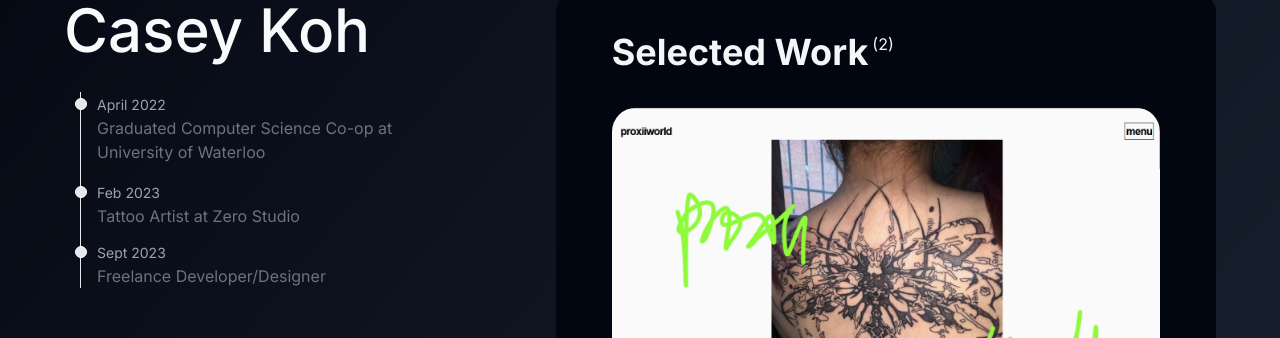
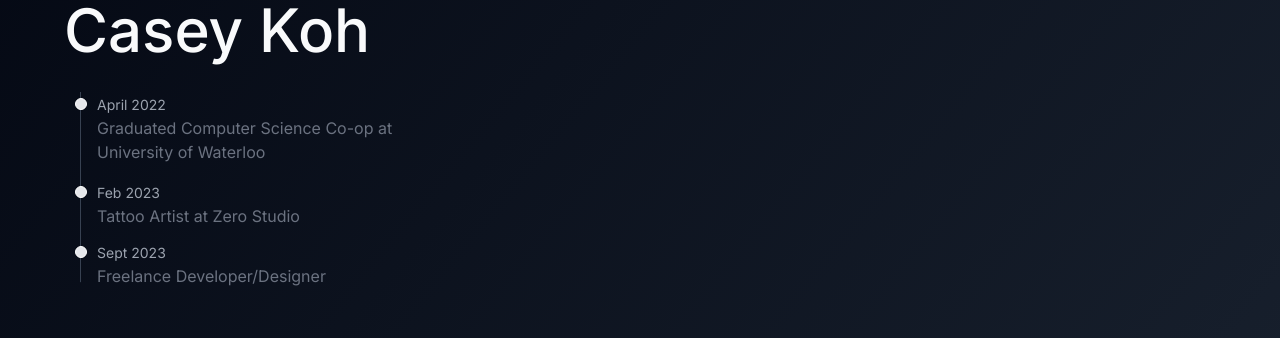
Before and after one commit to caseykoh/portfolio, a React (Vite) app: page / in a window 1280 px wide. Shown: the part 264-602 px from the top of the page. Built offline with nearby package versions, Linux system fonts and the light colour scheme.

Commit message:
Timeline expanding animation

```diff
--- a/package.json
+++ b/package.json
@@ -10,11 +10,7 @@
     "preview": "vite preview"
   },
   "dependencies": {
-<<<<<<< HEAD
     "@gsap/react": "^2.1.1",
-=======
-    "@gsap/react": "^2.1.0",
->>>>>>> master
     "gsap": "^3.12.5",
     "react": "^18.2.0",
     "react-dom": "^18.2.0",
--- a/src/components/Home/Home.tsx
+++ b/src/components/Home/Home.tsx
@@ -9,20 +9,29 @@ import { useRef } from "react";
 gsap.registerPlugin(useGSAP);
 
 const Home = () => {
+  const bio = useRef();
   const container = useRef();
+  const timeline = useRef();
   const work = useRef();
 
   useGSAP(
     () => {
       let tl = gsap.timeline();
-      // gsap code here...
-      tl.from("li", { opacity: 0, stagger: 1.2 }); // <-- automatically reverted
+      tl.from(bio.current!, {
+        duration: 2,
+        ease: "power3.out",
+        opacity: 0,
+        delay: 0.5,
+        y: -100,
+      });
+      tl.from(timeline.current!, { duration: 3.6, scaleY: 0 });
+      tl.from("li", { opacity: 0, stagger: 1.2 }, "<"); // <-- automatically reverted
       tl.from(work.current!, {
         duration: 2.5,
         ease: "power3.out",
         opacity: 0,
         y: 200,
-        delay: 1,
+        delay: 0.5,
       });
     },
     { scope: container }
@@ -33,7 +42,7 @@ const Home = () => {
       <Navbar />
       <div className="min-w-full font-inter container min-h-screen px-16 text-gray-50 bg-gradient-to-br from-gray-950 to-gray-800 grid gap-5 grid-cols-[5fr_7fr]">
         <section className="max-w-md min-h-screen max-h-screen py-11 flex justify-start flex-col sticky top-0">
-          <div className="mb-8">
+          <div ref={bio} className="mb-8">
             <img
               className="max-h-52 rounded-2xl mb-3"
               src={photocard}
@@ -41,8 +50,12 @@ const Home = () => {
             />
             <h1 className="text-6xl font-medium">Casey Koh</h1>
           </div>
-          <div className="ml-4">
-            <ol ref={container} className="relative border-s border-gray-200 dark:border-gray-700 max-w-sm">
+          <div className="ml-4 inline-flex">
+            <div
+              ref={timeline}
+              className="w-px h-full max-w-px bg-gray-700 origin-top"
+            ></div>
+            <ol ref={container} className="relative max-w-sm">
               <li className="mb-3 ms-4">
                 <div className="absolute w-3 h-3 bg-gray-200 rounded-full mt-1.5 -start-1.5 border border-white dark:border-gray-900 dark:bg-gray-700"></div>
                 <time className="mb-1 text-sm font-normal leading-none text-gray-400 dark:text-gray-500">
```
